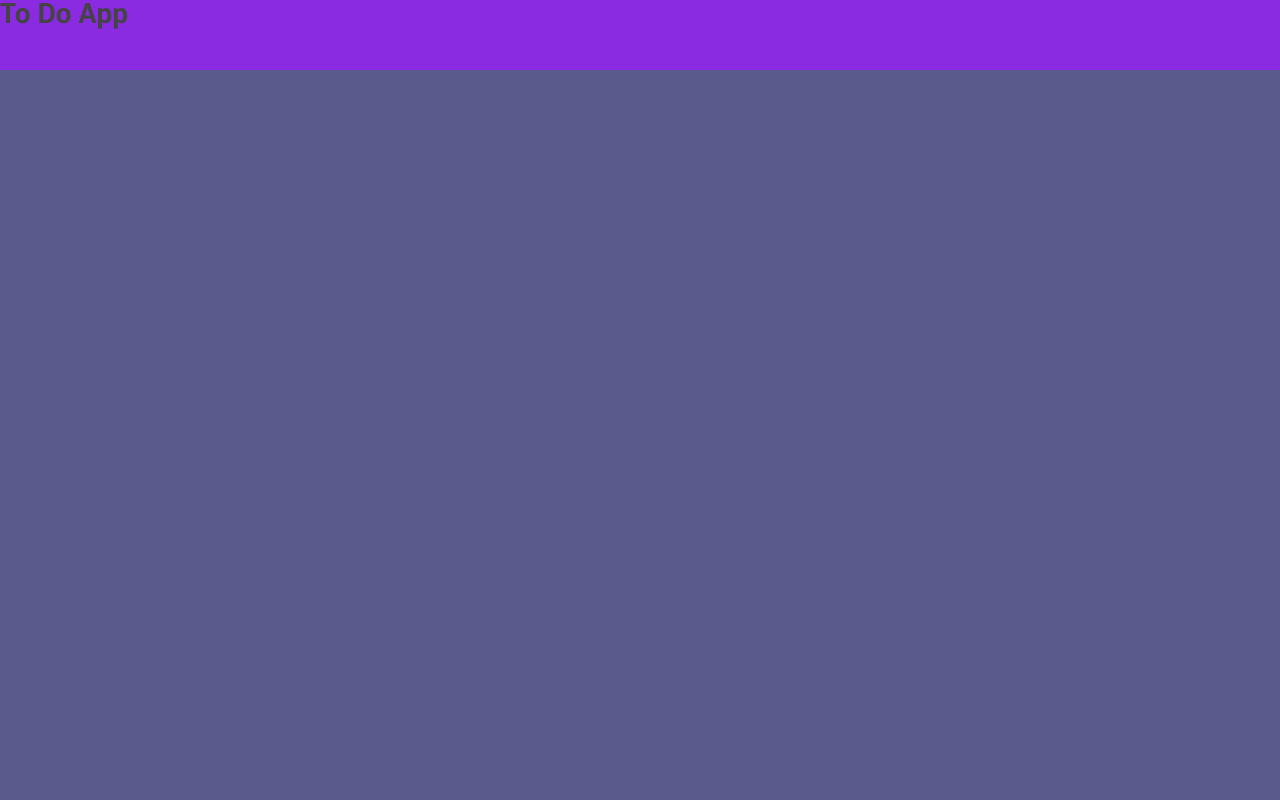
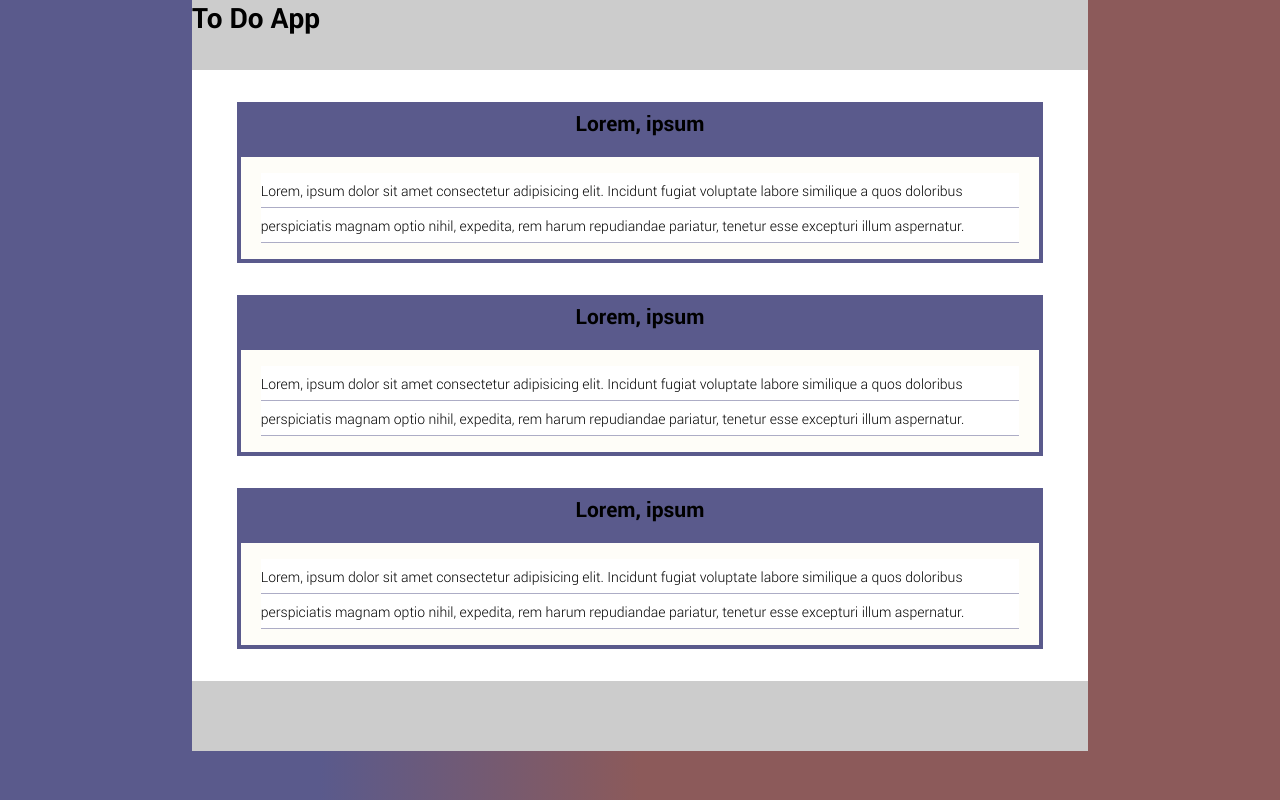
Before and after one commit to mkmsobieraj/preact-project-setup-example, a React app: page / in a window 1280 px wide. Built offline with nearby package versions, Linux system fonts and the light colour scheme.

Commit message:
#5 [Crate basic layout] - implement task

```diff
--- a/src/styles.css
+++ b/src/styles.css
@@ -105,6 +105,7 @@
 }
 
 :root {
+  /* colors */
   --blue: rgb(90, 90, 140);
   --green: rgb(90, 140, 90);
   --red: rgb(140, 90, 90);
@@ -113,6 +114,15 @@
   --light-gray: rgb(204, 204, 204);
   --gray: rgb(102, 102, 102);
   --dark-gray: rgb(68, 68, 68);
+
+  /* sizes */
+  --header-height: 70px;
+  --max-content-width: 1080px;
+  --xm-gap: 4px;
+  --sm-gap: 8px;
+  --md-gap: 16px;
+  --lg-gap: 32px;
+  --xl-gap: 64px;
 }
 
 * {
@@ -122,11 +132,12 @@
 }
 
 body {
+  min-width: 200px;
   font-family: 'Roboto', sans-serif;
   font-weight: 300;
   font-size: 14px;
-  line-height: 1.8em;
-  color: var(--dark-gray);
+  line-height: 2.5em;
+  background: linear-gradient(90deg, var(--blue) 25%, var(--red) 50%);
 }
 
 em {
@@ -137,55 +148,115 @@ strong {
   font-weight: bold;
 }
 
-.page {
+.mainContent {
   display: flex;
-  flex-wrap: wrap;
+  flex-direction: column;
+  justify-content: start;
+  align-items: center;
+  margin-top: var(--header-height);
+  height: auto;
+  background-color: var(--white);
 }
 
 .header {
+  top: 0px;
   position: fixed;
   width: 100%;
-  height: 70px;
-  background-color: blueviolet;
+  height: var(--header-height);
+  background-color: var(--light-gray);
 }
 
 .footer {
-
+  position: fixed;
+  width: 100%;
+  height: var(--header-height);
+  background-color: var(--light-gray);
 }
 
 .navBar {
-
+  display: flex;
 }
 
 .toDoCart {
+  /* position */
+  display: flex;
+  flex-direction: column;
+  align-items: center;
+  width: 100%;
+  margin-top: var(--lg-gap);
+  margin-left: auto;
+  margin-right: auto;
 
+  /* style */
+  background-color: #fefdf8;
+  border: 4px solid var(--blue);
+  height: calc(100% - 40px);
+  width: 100%;
+}
+
+.toDoCart:last-child {
+  margin-bottom: var(--lg-gap);
+}
+
+.toDoCardTitleContainer {
+  width: 100%;
+  background-color: var(--blue);
+  padding-bottom: var(--md-gap);
 }
 
 .toDoCardTitle {
-
+  text-align: center;
 }
 
-.toDoCardContent {
+.toDoCardParagraphContainer {
+  margin-top: var(--md-gap);
+  margin-bottom: var(--md-gap);
+  width: 95%;
+  background-image: repeating-linear-gradient(
+    var(--white),
+    var(--white) 34px,
+    var(--blue) 35px
+  );
+}
 
+.toDoCardParagraph {
+  display: inline;
 }
 
 /* Mobile */
 @media only screen and (max-width: 400px) {
-  body {
-    background-color: var(--red);
-  }
 }
 
 /* Tablet */
 @media only screen and (min-width: 401px) and (max-width: 960px) {
-  body {
-    background-color: var(--green);
-  }
 }
 
 /* Desktop */
 @media only screen and (min-width: 961px) {
-  body {
-    background-color: var(--blue);
+  .mainContent {
+    margin-left: auto;
+    margin-right: auto;
+    max-width: var(--max-content-width);
+    width: 70%;
+  }
+
+  .header {
+    max-width: var(--max-content-width);
+    width: 70%;
+    margin: 0 auto;
+    left: 0;
+    right: 0;
+  }
+
+  .footer {
+    max-width: var(--max-content-width);
+    width: 70%;
+    margin: 0 auto;
+    left: 0;
+    right: 0;
+  }
+
+  .toDoCart {
+    width: 90%;
   }
 }
--- a/src/view/components/app/App.tsx
+++ b/src/view/components/app/App.tsx
@@ -2,17 +2,40 @@ import React, { ReactElement } from 'react';
 import styles from '../../../styles.css';
 
 export const App = (): ReactElement => (
-  <div className={styles.page}>
+  <>
     <header className={styles.header}>
       <h1>To Do App</h1>
       <nav className={styles.navBar}></nav>
-      <main>
-        <section className={styles.toDoCart}>
-          <h2 className={styles.toDoCardTitle}></h2>
-          <p className={styles.toDoCardContent}></p>
-        </section>
-      </main>
-      <footer className={styles.footer}></footer>
     </header>
-  </div>
+    <main className={styles.mainContent}>
+      <section className={styles.toDoCart}>
+        <div className={styles.toDoCardTitleContainer}><h2 className={styles.toDoCardTitle}>Lorem, ipsum</h2></div>
+        <div className={styles.toDoCardParagraphContainer}>
+          <p className={styles.toDoCardParagraph}>Lorem, ipsum dolor sit amet consectetur adipisicing elit. Incidunt
+            fugiat voluptate labore similique a quos doloribus perspiciatis magnam optio nihil, expedita, rem harum
+            repudiandae pariatur, tenetur esse excepturi illum aspernatur.
+          </p>
+        </div>
+      </section>
+      <section className={styles.toDoCart}>
+        <div className={styles.toDoCardTitleContainer}><h2 className={styles.toDoCardTitle}>Lorem, ipsum</h2></div>
+        <div className={styles.toDoCardParagraphContainer}>
+          <p className={styles.toDoCardParagraph}>Lorem, ipsum dolor sit amet consectetur adipisicing elit. Incidunt
+            fugiat voluptate labore similique a quos doloribus perspiciatis magnam optio nihil, expedita, rem harum
+            repudiandae pariatur, tenetur esse excepturi illum aspernatur.
+          </p>
+        </div>
+      </section>
+      <section className={styles.toDoCart}>
+        <div className={styles.toDoCardTitleContainer}><h2 className={styles.toDoCardTitle}>Lorem, ipsum</h2></div>
+        <div className={styles.toDoCardParagraphContainer}>
+          <p className={styles.toDoCardParagraph}>Lorem, ipsum dolor sit amet consectetur adipisicing elit. Incidunt
+            fugiat voluptate labore similique a quos doloribus perspiciatis magnam optio nihil, expedita, rem harum
+            repudiandae pariatur, tenetur esse excepturi illum aspernatur.
+          </p>
+        </div>
+      </section>
+    </main>
+    <footer className={styles.footer}></footer>
+  </>
 );
```
